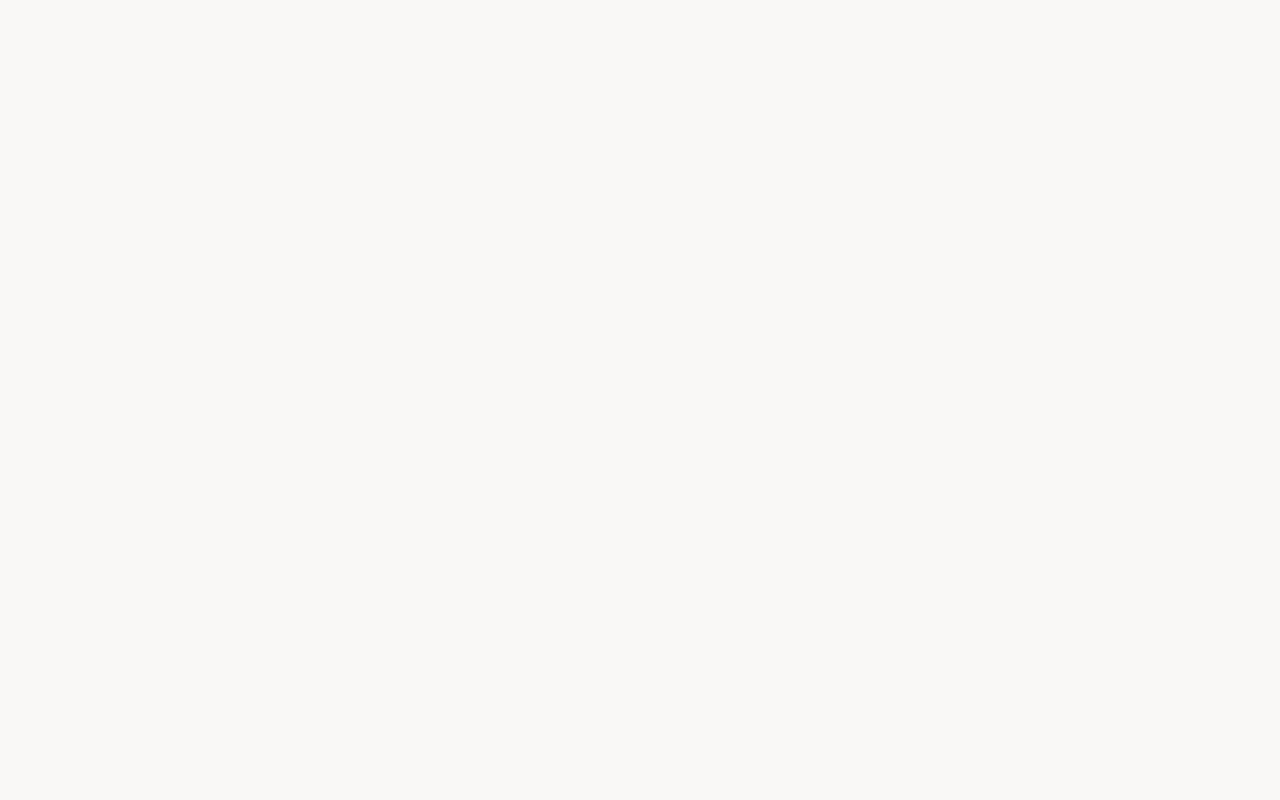
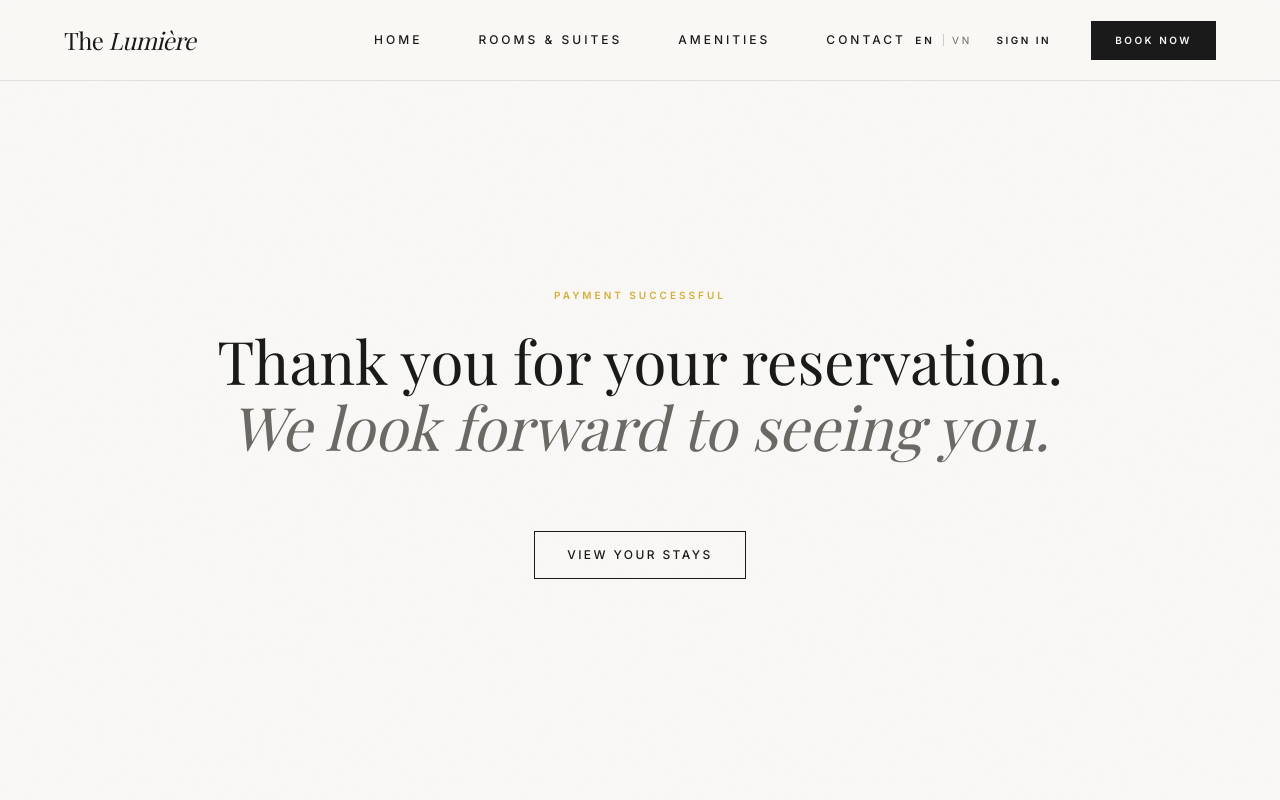
Before and after one commit to sniknerduke/HotelManagementSaaS, a React (Vite) app: page /payment/success in a window 1280 px wide. Before the commit this address had no page. Shown: the top 800 px of the page. Built offline with nearby package versions, Linux system fonts and the light colour scheme; a web font is replaced by a local one.

Commit message:
callback success pages for vnpay

```diff
--- a/src/App.tsx
+++ b/src/App.tsx
@@ -53,7 +53,8 @@ function App() {
                   <Route path='login' element={<Login />} />
                   <Route path='register' element={<Register />} />
                   <Route path='oauth/callback' element={<AuthCallback />} />
-                  <Route path='vnpay/callback' element={<VNPayCallback />} />
+                  <Route path='payment/success' element={<VNPayCallback />} />
+                  <Route path='payment/failed' element={<VNPayCallback />} />
 
                   {/* Authenticated Routes */}
                   <Route element={<ProtectedRoute />}>
--- a/src/pages/user/VNPayCallback.tsx
+++ b/src/pages/user/VNPayCallback.tsx
@@ -1,5 +1,5 @@
 import React, { useEffect, useState } from 'react';
-import { useSearchParams, useNavigate } from 'react-router-dom';
+import { useSearchParams, useNavigate, useLocation } from 'react-router-dom';
 import { useToast } from '../../context/ToastContext';
 import { Button } from '../../components/ui/Button';
 
@@ -7,28 +7,29 @@ export const VNPayCallback: React.FC = () => {
     const [searchParams] = useSearchParams();
     const { toast } = useToast();
     const navigate = useNavigate();
+    const location = useLocation();
     const [status, setStatus] = useState<'processing' | 'success' | 'failed'>('processing');
 
     useEffect(() => {
-        // Normally, in a real application you would take the callback params
-        // and send them to your backend to verify the signature and update the payment status.
-        // For demonstration, we simply check a generic success code or just assume success.
-        // E.g., vnp_ResponseCode === '00' is typically success in VNPay
+        // Simulate a checking process before showing the final result
+        const timer = setTimeout(() => {
+            const isSuccess = location.pathname.includes('/payment/success');
+            const isFailed = location.pathname.includes('/payment/failed');
 
-        const responseCode = searchParams.get('vnp_ResponseCode');
-
-        if (responseCode === '00') {
+            if (isSuccess) {
                 setStatus('success');
                 toast('Payment completed successfully!', 'success');
-        } else if (responseCode) {
+            } else if (isFailed) {
                 setStatus('failed');
                 toast('Payment failed or cancelled.', 'error');
             } else {
-            // No response code, might be an invalid visit
                 setStatus('failed');
                 toast('Invalid payment callback.', 'error');
             }
-    }, [searchParams, toast]);
+        }, 2000); // 2 second mock verification delay
+
+        return () => clearTimeout(timer);
+    }, [location.pathname, toast]);
 
     return (
         <div className="max-w-[1600px] mx-auto w-full px-8 md:px-16 pt-32 pb-40 min-h-[60vh] flex flex-col items-center justify-center">
@@ -45,6 +46,11 @@ export const VNPayCallback: React.FC = () => {
                     <h2 className="text-4xl lg:text-6xl font-serif text-[#1A1A1A] leading-[1.1]">
                         Thank you for your reservation.<br/><span className="italic text-[#6C6863]">We look forward to seeing you.</span>
                     </h2>
+                    {searchParams.get('reservationId') && (
+                        <p className="text-[#6C6863] pt-6 font-serif italic">
+                            Reservation Reference: <strong className="font-sans not-italic text-[#1A1A1A]">#RES-{searchParams.get('reservationId')}</strong>
+                        </p>
+                    )}
                     <div className="pt-12">
                         <Button onClick={() => navigate('/profile')} variant="secondary">View Your Stays</Button>
                     </div>
```
Lines whose indentation alone changed are shown as unchanged.
